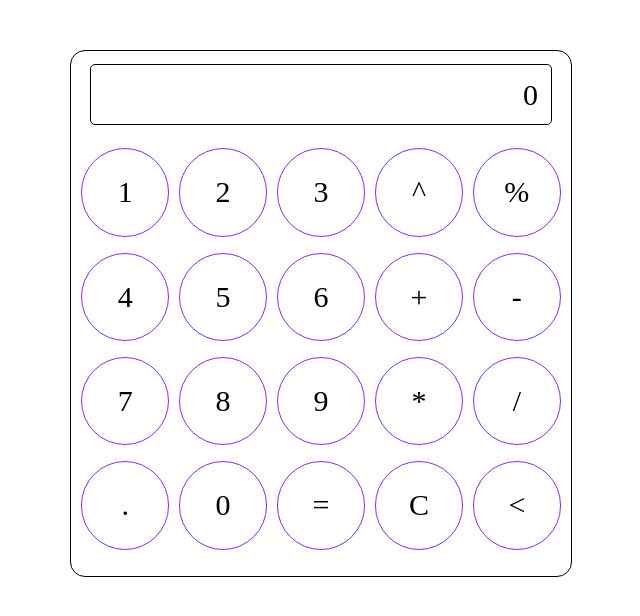
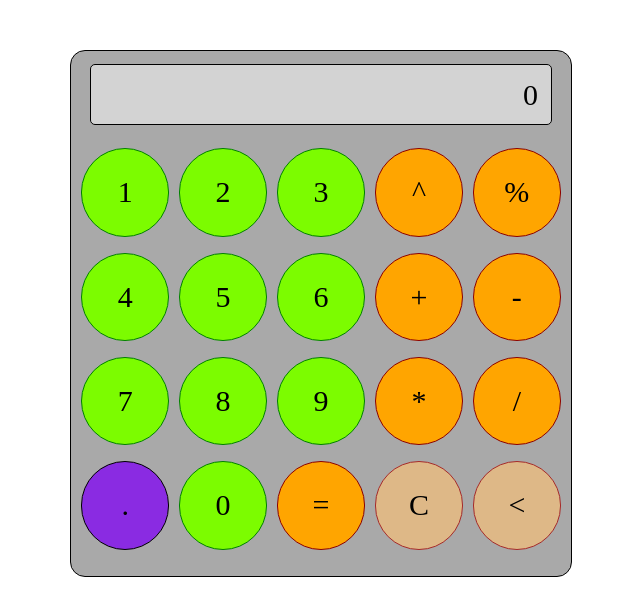
Before and after one commit to Arkanheal/top-calculator, a plain HTML site: page index.html in a window 1280 px wide. Shown: the whole page, without its empty margins (319-959 px from the left). Drawn offline with Linux system fonts and the light colour scheme.

Commit message:
Add color

```diff
--- a/css/styles.css
+++ b/css/styles.css
@@ -12,8 +12,10 @@ body {
   border: 1px solid black;
   border-radius: 15px;
   width: 500px;
+  background-color: darkgray;
 
   display: flex;
+
   flex-direction: column;
   justify-content: center;
   align-items: stretch;
@@ -29,6 +31,7 @@ body {
 }
 
 .screen {
+  background-color: lightgrey;
   margin: 1vw 1.5vw;
   padding: 1vw;
   border: 1px solid black;
@@ -50,7 +53,7 @@ body {
 
 .button {
   flex: 1 1 16%;
-  border: 1px solid blueviolet;
+  border: 1px solid;
   border-radius: 50%;
   aspect-ratio: 1/1;
 
@@ -58,3 +61,22 @@ body {
   justify-content: center;
   align-items: center;
 }
+
+.number {
+  background-color: lawngreen;
+  border-color: green;
+}
+
+.float {
+  background-color: blueviolet;
+}
+
+.operator, .result{
+  background-color: orange;
+  border-color: darkred;
+}
+
+.clear, .backspace {
+  background-color: burlywood;
+  border-color: brown;
+}
```
